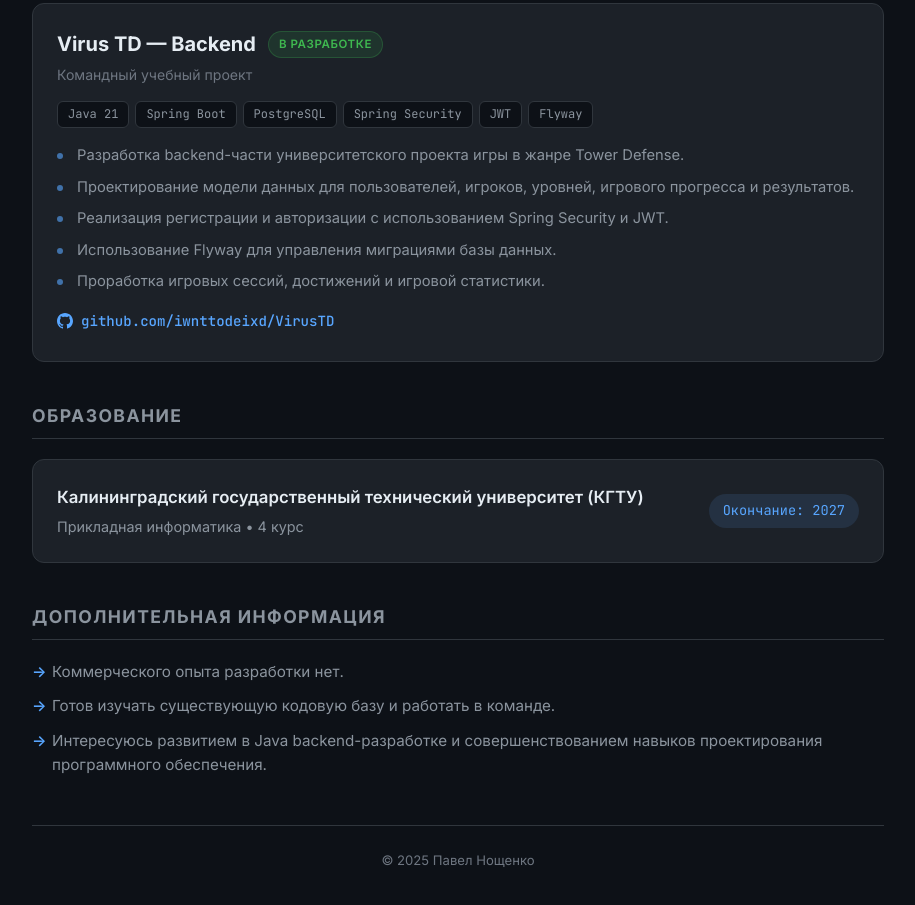
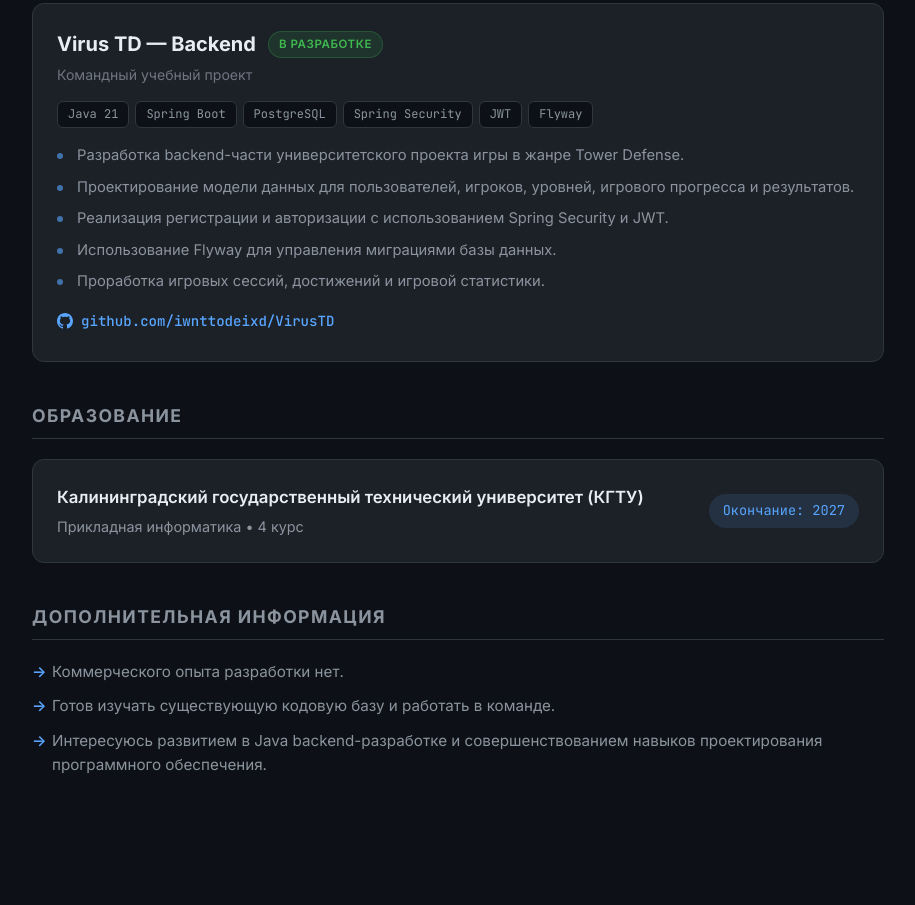
Before and after one commit to iwnttodiexd/resume-intern, a plain HTML site: page index.html in a window 1280 px wide. Shown: the part 1802-2707 px from the top of the page, without its empty margins (182-1097 px from the left). After the commit the page ends 2683 px from the top, so only its background shows below. Drawn offline with Linux system fonts and the light colour scheme.

Commit message:
Little fix

```diff
--- a/index.html
+++ b/index.html
@@ -202,10 +202,6 @@
                 <li>Интересуюсь развитием в Java backend-разработке и совершенствованием навыков проектирования программного обеспечения.</li>
             </ul>
         </section>
-
-        <footer class="footer">
-            <p>© 2025 Павел Нощенко</p>
-        </footer>
     </div>
 </body>
 </html>
```
